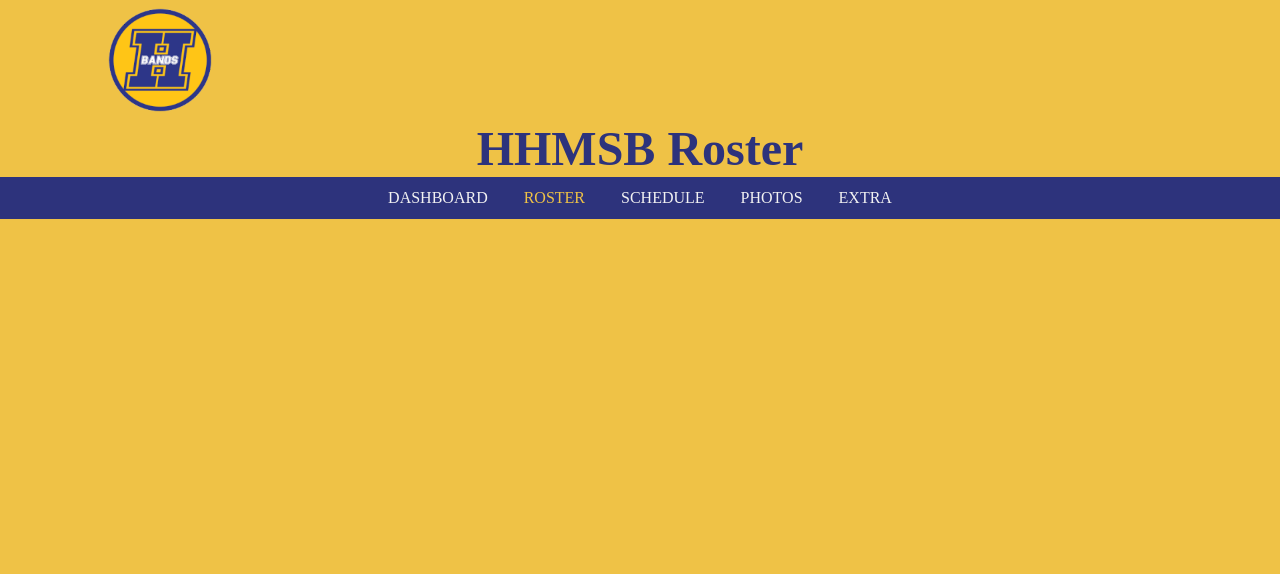
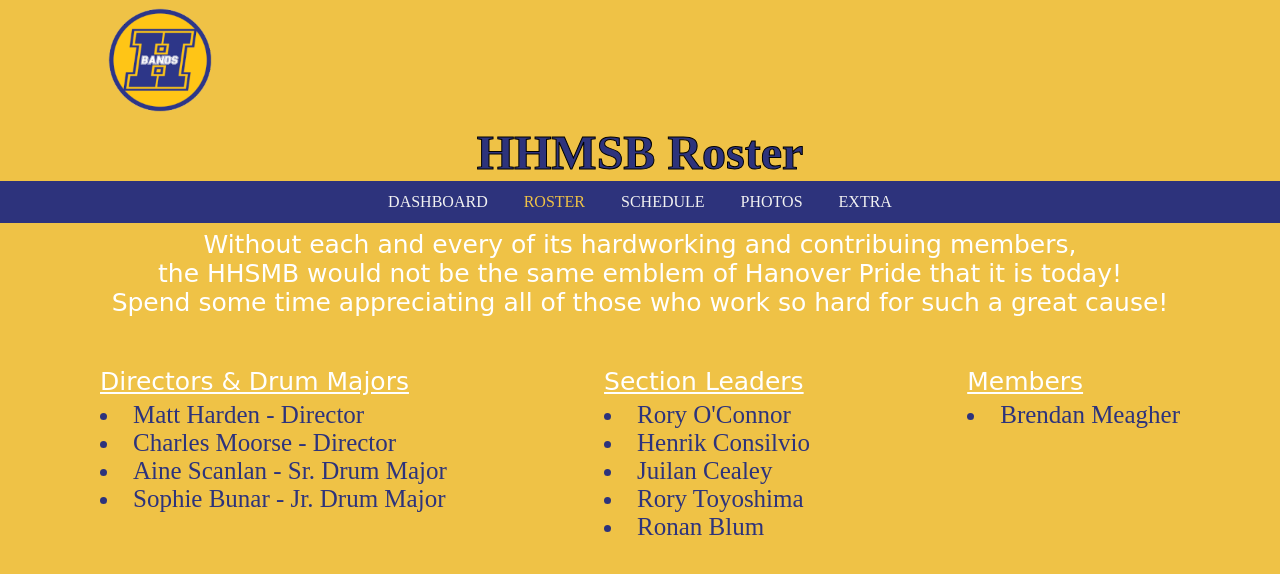
Before and after one commit to jmastrangelo26-byte/377-web-app-dev, a PHP site: page /roster.html in a window 1280 px wide. Shown: the top 574 px of the page. Run offline with PHP 8.4, Linux system fonts and the light colour scheme.

Commit message:
All pages of website finished in terms of rough draft quality.

```diff
--- a/1-team-website/roster.html
+++ b/1-team-website/roster.html
@@ -8,7 +8,7 @@
     </head>
     <body>
         <div>
-        <img class = "image" src="goodlogomodified.png" alt="Italian Trulli">
+            <img class = "logo" src="goodlogomodified.png" alt="Italian Trulli">
             <h1 id = "body">HHMSB Roster</h1>
         </div>
 
@@ -19,5 +19,36 @@
             <a class = "button" href = "photos.html">PHOTOS</a>
             <a class = "button" href= "extra.html">EXTRA</a>
         </div>
+
+        <div>
+            <p class = "p">Without each and every of its hardworking and contribuing members, <br>
+                the HHSMB would not be the same emblem of Hanover Pride that it is today! <br>
+                Spend some time appreciating all of those who work so hard for such a great cause!</p>
+
+        </div>
+
+        <div class = "roster-container">
+            <div class = "members">
+                <p class = "heading">Directors & Drum Majors</p>
+                <li>Matt Harden - Director</li>
+                <li>Charles Moorse - Director</li>
+                <li>Aine Scanlan - Sr. Drum Major</li>
+                <li>Sophie Bunar - Jr. Drum Major</li>
+            </div>
+
+            <div class = "members">
+                <p class = "heading">Section Leaders</p>
+                <li>Rory O'Connor</li>
+                <li>Henrik Consilvio</li>
+                <li>Juilan Cealey</li>
+                <li>Rory Toyoshima</li>
+                <li>Ronan Blum</li>
+            </div>
+
+            <div class = "members">
+                <p class = "heading">Members</p>
+                <li>Brendan Meagher</li>
+            </div>
+        </div>
     </body>
 </html>
--- a/1-team-website/schedule.html
+++ b/1-team-website/schedule.html
@@ -8,7 +8,7 @@
 </head>
 <body>
     <div>
-        <img class = "image" src="goodlogomodified.png" alt="Italian Trulli">
+        <img class = "logo" src="goodlogomodified.png" alt="logo">
         <h1 id = "body">HHSMB Schedule</h1>
     </div>
 
@@ -22,7 +22,7 @@
 
     <div class="month">
         <ul>
-            <li>September<br><span style="font-size:18px">2021</span></li>
+            <li>September<br><span style="font-size:18px">2025</span></li>
         </ul>
     </div>
 
--- a/1-team-website/style.css
+++ b/1-team-website/style.css
@@ -6,6 +6,7 @@
     font-family: UWR Chancery L;
     color: rgb(45, 51, 124);
     font-size: 48px;
+    -webkit-text-stroke: 1px black;
 }
 
 body {
@@ -19,10 +20,38 @@
   padding: 10px 0;
 }
 
-.paragraph{
+.p{
+  margin-top: 50px;
   text-align: center;
   font-family: cursive;
-  font-size: 32;
+  font-size: 25px;
+  color: white;
+}
+
+.roster-container {
+    justify-content: space-between;
+    margin: 0 100px; /* optional padding on sides */
+    display: flex;
+}
+
+.heading {
+    font-size: 25px;
+    font-family: cursive;
+    color: white;
+    margin-bottom: 5px;
+    text-decoration: underline;
+}
+
+.roster-container li {
+  color: rgb(45, 51, 124);
+  font-size: 25px;
+  width: auto;
+}
+
+.leaders{
+  text-align: center;
+  width: 30%;
+
 }
 
 .header h1 {
```
Also changed, not shown: other parts of 1-team-website/style.css (+54 -2 lines), 1-team-website/extra.html (+17 -2 lines), 1-team-website/index.html (+15 -12 lines), 1-team-website/photos.html (+11 -1 lines), 1-team-website/bandfront.png (added), 1-team-website/photo1.jpg (added), 1-team-website/photo2.jpg (added), 1-team-website/photo3.jpg (added), 1-team-website/photo4.jpg (added), 1-team-website/photo5.jpg (added), 1-team-website/photo6.jpg (added). Lines whose indentation alone changed are shown as unchanged.
